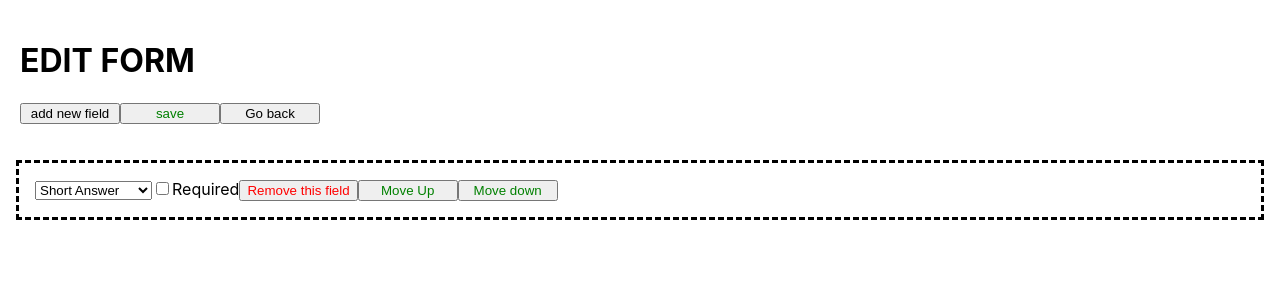
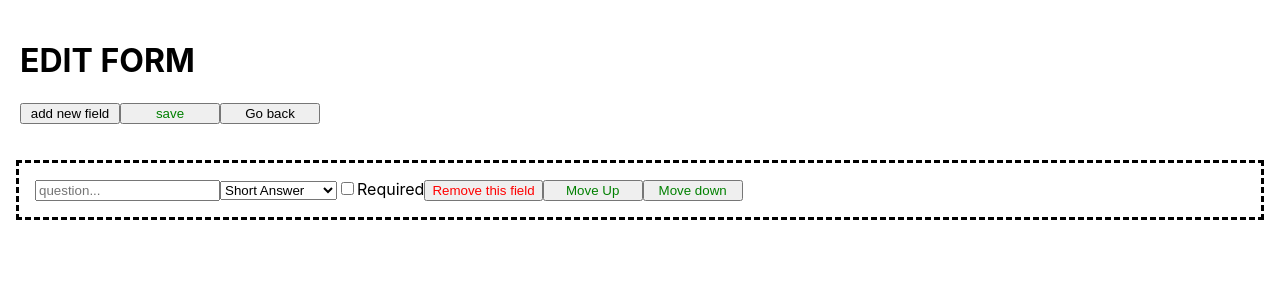
Before and after one commit to patryk-siewiera/iterators, a React (Create React App) app: page / in a window 1280 px wide. Shown: the top 300 px of the page. Built offline with nearby package versions, Linux system fonts and the light colour scheme.

Commit message:
fix: answer readOnly

```diff
--- a/src/editField.js
+++ b/src/editField.js
@@ -5,6 +5,11 @@ export default function EditField() {
 	const [questionType, setQuestionType] = useState("");
 	return (
 		<div className="editField">
+			<input
+				className="questionField"
+				type="text"
+				placeholder="question..."
+			/>
 			<select
 				name="questionType"
 				onChange={(ev) => setQuestionType(ev.target.value)}
@@ -38,15 +43,17 @@ export default function EditField() {
 					<input
 						className="shortAnswer"
 						type="text"
-						placeholder="question..."
+						placeholder="answer..."
+						disabled
 					/>
 				)}
 				{questionType === "longAnswer" && (
 					<textarea
 						className="longAnswer"
 						type="text"
-						placeholder="question..."
+						placeholder="answer..."
 						rows="5"
+						disabled
 					/>
 				)}
 				{questionType === "oneAnswer" && (
```
